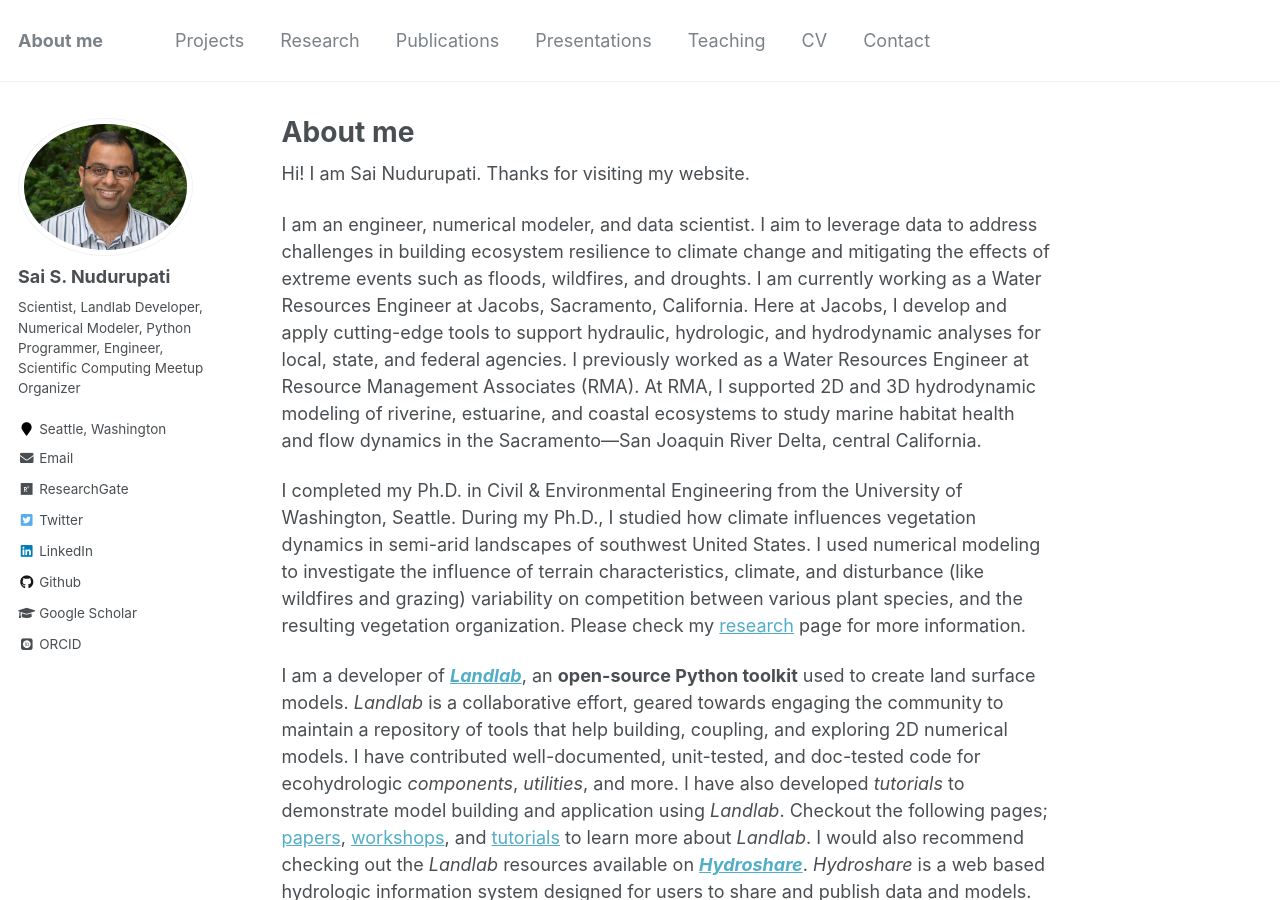
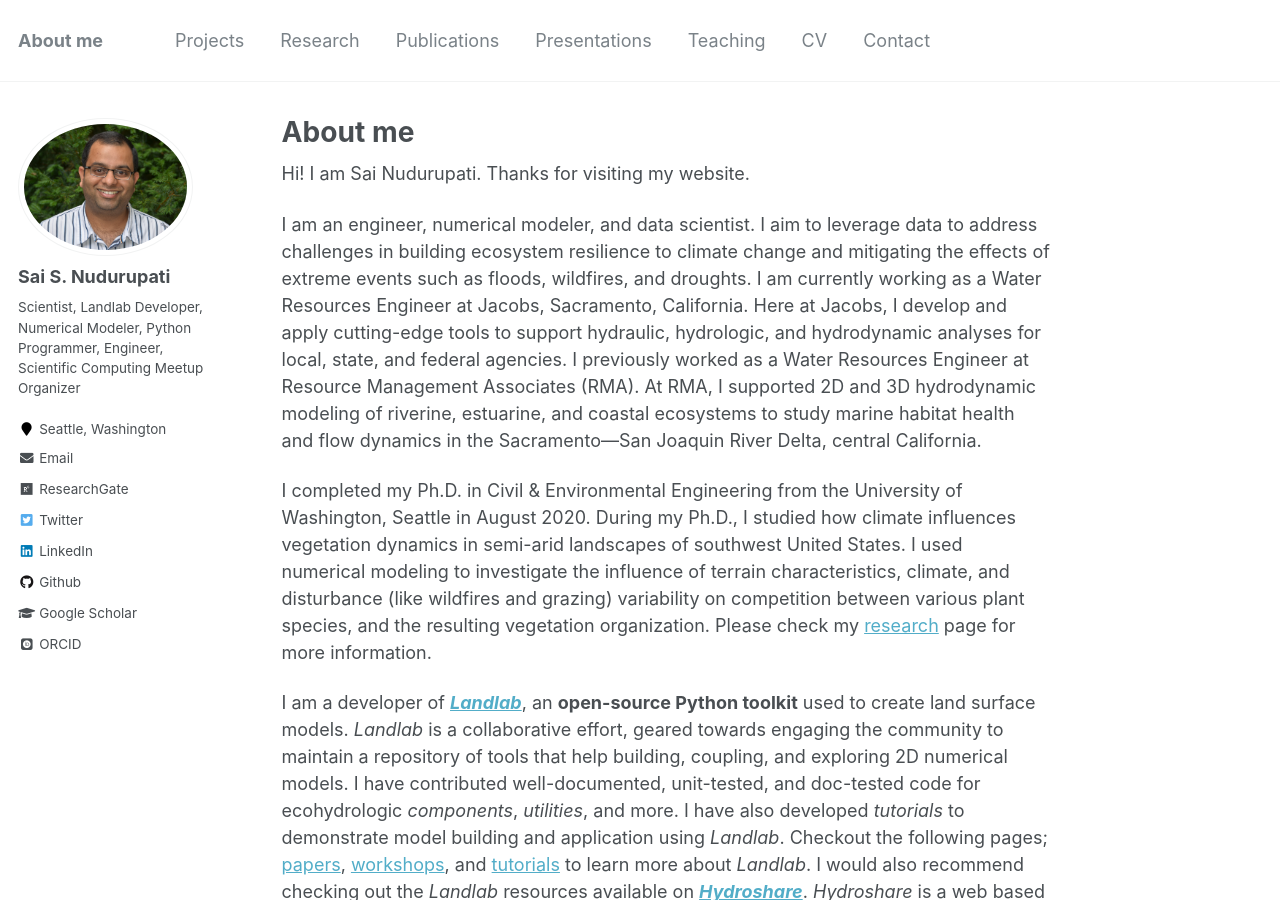
Before and after one commit to saisiddu/saisiddu.github.io, a Jekyll site: the page built from _pages/about.md, in a window 1280 px wide and 900 px high. Built offline with Jekyll 4.4.1, drawn with Linux system fonts in a browser that asks for light colours; some web fonts are replaced.

Commit message:
Minor edit
minor edit

```diff
--- a/_pages/about.md
+++ b/_pages/about.md
@@ -21,7 +21,8 @@ At RMA, I supported 2D and 3D hydrodynamic modeling of riverine, estuarine,
 and coastal ecosystems to study marine habitat health and flow dynamics
 in the Sacramento—San Joaquin River Delta, central California.
 
-I completed my Ph.D. in Civil & Environmental Engineering from the University of Washington, Seattle.
+I completed my Ph.D. in Civil & Environmental Engineering from the
+University of Washington, Seattle in August 2020.
 During my Ph.D., I studied how climate influences vegetation dynamics in semi-arid
 landscapes of southwest United States. I used numerical modeling to
 investigate the influence of terrain characteristics,
```
